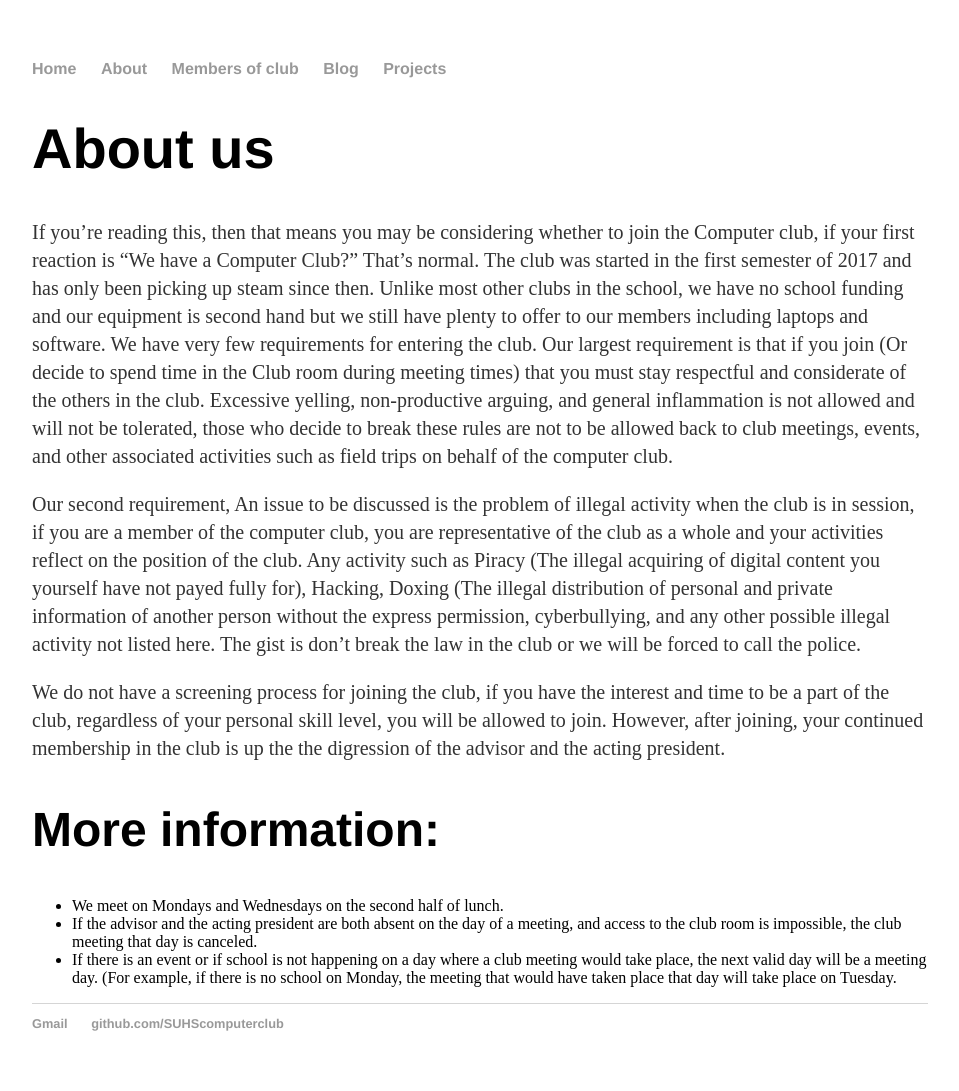
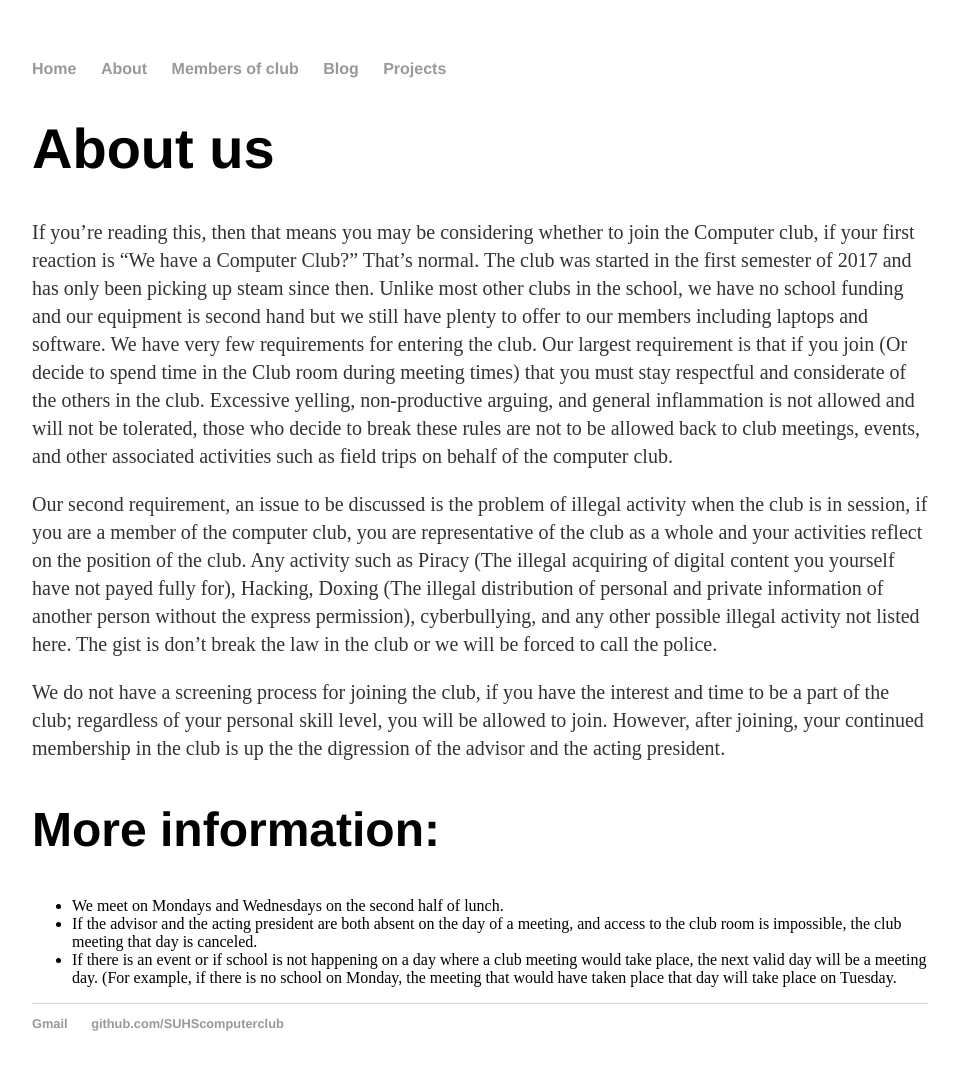
Before and after one commit to SUHScomputerclub/SUHScomputerclub.github.io, a Jekyll site: the page built from about/index.html, in a window 1280 px wide. Shown: the whole page, without its empty margins (160-1119 px from the left). Built offline with Jekyll 4.4.1, drawn with Linux system fonts in a browser that asks for light colours.

Commit message:
more grammer fixes

```diff
--- a/about/index.html
+++ b/about/index.html
@@ -6,9 +6,9 @@ title: About us
 
 	<p>If you’re reading this, then that means you may be considering whether to join the Computer club, if your first reaction is “We have a Computer Club?” That’s normal. The club was started in the first semester of 2017 and has only been picking up steam since then. Unlike most other clubs in the school, we have no school funding and our equipment is second hand but we still have plenty to offer to our members including laptops and software. We have very few requirements for entering the club. Our largest requirement is that if you join (Or decide to spend time in the Club room during meeting times) that you must stay respectful and considerate of the others in the club. Excessive yelling, non-productive arguing, and general inflammation is not allowed and will not be tolerated, those who decide to break these rules are not to be allowed back to club meetings, events, and other associated activities such as field trips on behalf of the computer club.</p>
 
-	<p>Our second requirement, An issue to be discussed is the problem of illegal activity when the club is in session, if you are a member of the computer club, you are representative of the club as a whole and your activities reflect on the position of the club. Any activity such as Piracy (The illegal acquiring of digital content you yourself have not payed fully for), Hacking, Doxing (The illegal distribution of personal and private information of another person without the express permission, cyberbullying, and any other possible illegal activity not listed here. The gist is don’t break the law in the club or we will be forced to call the police.</p>
+	<p>Our second requirement, an issue to be discussed is the problem of illegal activity when the club is in session, if you are a member of the computer club, you are representative of the club as a whole and your activities reflect on the position of the club. Any activity such as Piracy (The illegal acquiring of digital content you yourself have not payed fully for), Hacking, Doxing (The illegal distribution of personal and private information of another person without the express permission), cyberbullying, and any other possible illegal activity not listed here. The gist is don’t break the law in the club or we will be forced to call the police.</p>
 
-	<p>We do not have a screening process for joining the club, if you have the interest and time to be a part of the club, regardless of your personal skill level, you will be allowed to join. However, after joining, your continued membership in the club is up the the digression of the advisor and the acting president. </p>
+	<p>We do not have a screening process for joining the club, if you have the interest and time to be a part of the club; regardless of your personal skill level, you will be allowed to join. However, after joining, your continued membership in the club is up the the digression of the advisor and the acting president. </p>
 
 	<h2>More information:</h2>
 
```
